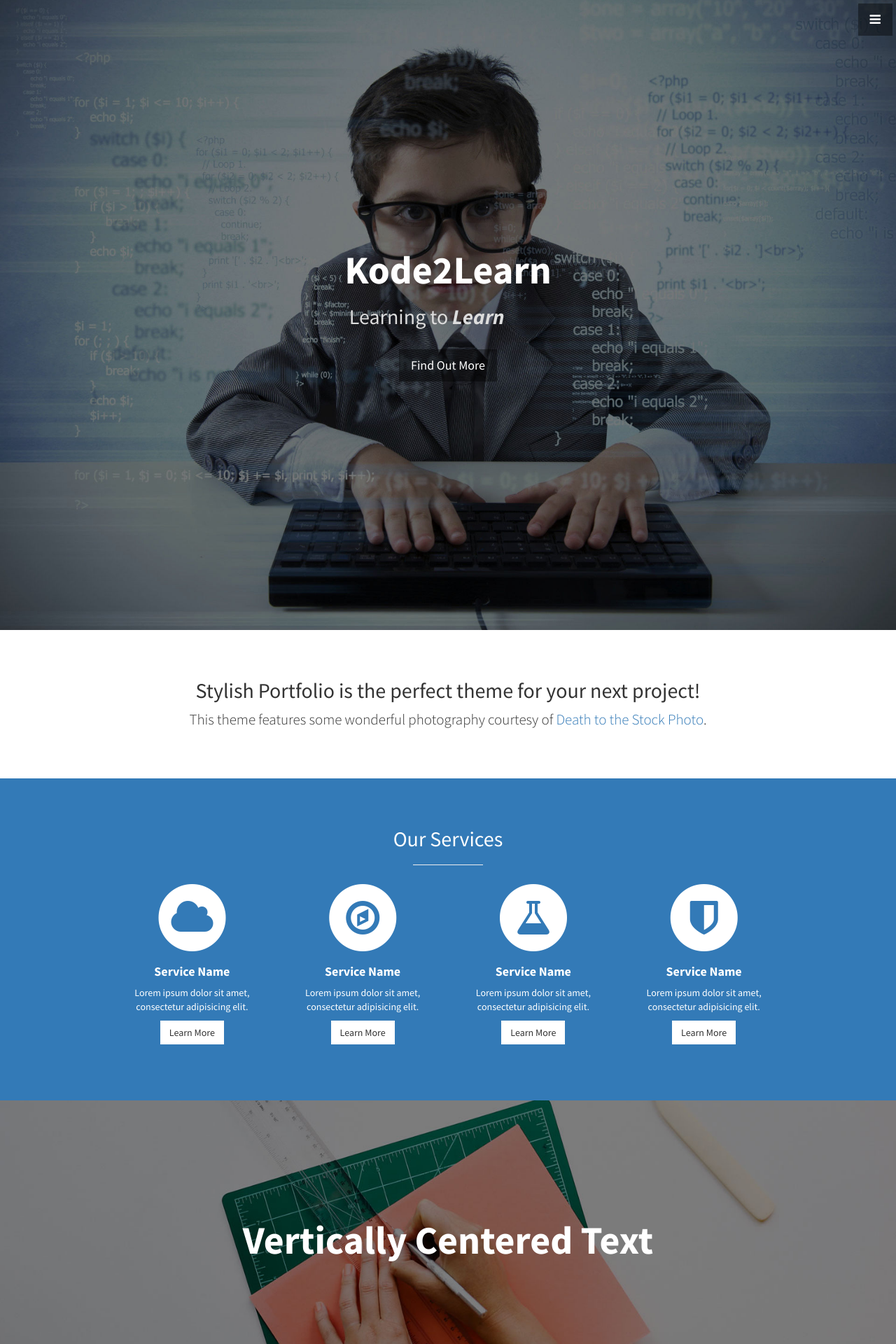
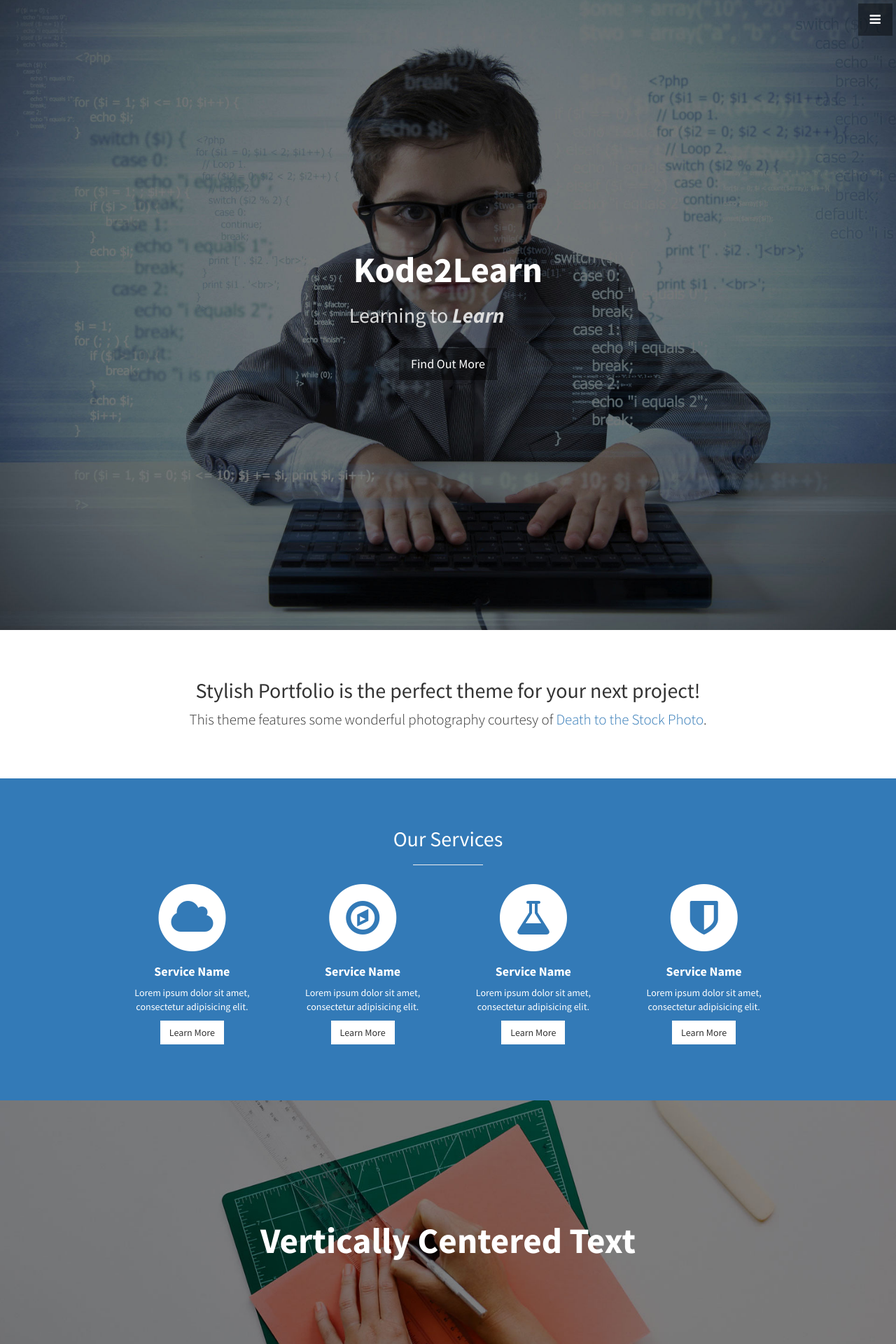
Before and after one commit to mdepero/kode2learn, a Jekyll site: the page built from index.html, in a window 1280 px wide. Shown: the top 1920 px of the page at 70% size. Built offline with Jekyll 4.4.1, drawn with Linux system fonts in a browser that asks for light colours.

Commit message:
building site

```diff
--- a/css/stylish-portfolio.css
+++ b/css/stylish-portfolio.css
@@ -25,7 +25,7 @@
 .text-vertical-center h1 {
     margin: 0;
     padding: 0;
-    font-size: 4em;
+    font-size: 4vw;
     font-weight: 700;
 }
 
```
